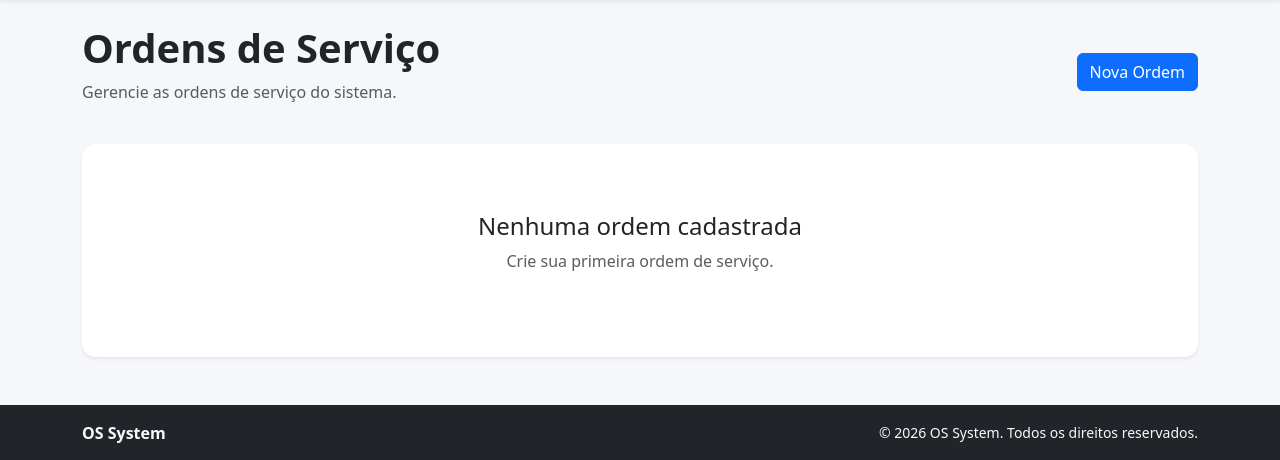
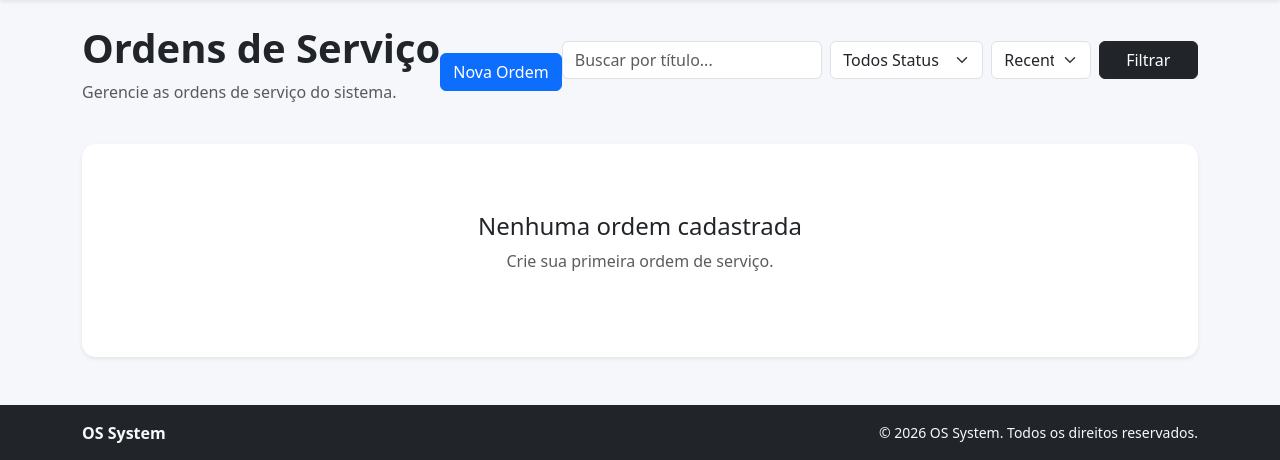
Before and after one commit to MaiconDante/os_system, a Flask app: page /orders/ in a window 1280 px wide. Shown: the part 57-517 px from the top of the page. Run offline with Flask 3, Linux system fonts and the light colour scheme.

Commit message:
feat: Add filtering and pagination to orders.

```diff
--- a/app/routes/order_service_routes.py
+++ b/app/routes/order_service_routes.py
@@ -21,13 +21,74 @@ order_service_bp = Blueprint(
 @order_service_bp.route("/")
 def index():
 
-    orders = OrderService.query.order_by(
-        OrderService.id.desc()
-    ).all()
+    page = request.args.get(
+        "page",
+        1,
+        type=int
+    )
+
+
+    search = request.args.get(
+        "search",
+        ""
+    ).strip()
+
+
+    status = request.args.get(
+        "status",
+        ""
+    ).strip()
+
+
+    sort = request.args.get(
+        "sort",
+        "newest"
+    )
+
+
+    query = OrderService.query
+
+
+    if search:
+
+        query = query.filter(
+            OrderService.title.ilike(
+                f"%{search}%"
+            )
+        )
+
+
+    if status:
+
+        query = query.filter(
+            OrderService.status == status
+        )
+
+
+    if sort == "oldest":
+
+        query = query.order_by(
+            OrderService.id.asc()
+        )
+
+    else:
+
+        query = query.order_by(
+            OrderService.id.desc()
+        )
+
+
+    orders = query.paginate(
+        page=page,
+        per_page=5
+    )
 
     return render_template(
         "orders/index.html",
-        orders=orders
+        orders=orders,
+        search=search,
+        status=status,
+        sort=sort
     )
 
 # Rota para criar uma nova ordem de serviço
--- a/app/templates/orders/index.html
+++ b/app/templates/orders/index.html
@@ -27,12 +27,120 @@ Ordens de Serviço
         Nova Ordem
     </a>
 
+    <form
+        method="GET"
+        class="mb-4"
+    >
+
+        <div class="row g-2">
+
+            <div class="col-md-5">
+
+                <input
+                    type="text"
+                    name="search"
+                    class="form-control"
+                    placeholder="Buscar por título..."
+                    value="{{ search }}"
+                >
+
+            </div>
+
+
+            <div class="col-md-3">
+
+                <select
+                    name="status"
+                    class="form-select"
+                >
+
+                    <option value="">
+                        Todos Status
+                    </option>
+
+                    <option
+                        value="Aberto"
+                        {% if status == "Aberto" %}
+                        selected
+                        {% endif %}
+                    >
+                        Aberto
+                    </option>
+
+                    <option
+                        value="Em andamento"
+                        {% if status == "Em andamento" %}
+                        selected
+                        {% endif %}
+                    >
+                        Em andamento
+                    </option>
+
+                    <option
+                        value="Finalizado"
+                        {% if status == "Finalizado" %}
+                        selected
+                        {% endif %}
+                    >
+                        Finalizado
+                    </option>
+
+                </select>
+
+            </div>
+
+
+            <div class="col-md-2">
+
+                <select
+                    name="sort"
+                    class="form-select"
+                >
+
+                    <option
+                        value="newest"
+                        {% if sort == "newest" %}
+                        selected
+                        {% endif %}
+                    >
+                        Recentes
+                    </option>
+
+                    <option
+                        value="oldest"
+                        {% if sort == "oldest" %}
+                        selected
+                        {% endif %}
+                    >
+                        Antigas
+                    </option>
+
+                </select>
+
+            </div>
+
+
+            <div class="col-md-2 d-grid">
+
+                <button
+                    type="submit"
+                    class="btn btn-dark"
+                >
+                    Filtrar
+                </button>
+
+            </div>
+
+        </div>
+
+    </form>
+
 </div>
 
 
 <div class="table-container shadow-sm">
 
-    {% if orders %}
+    {% if orders.items %}
 
     <div class="table-responsive">
 
@@ -56,7 +164,7 @@ Ordens de Serviço
 
             <tbody>
 
-                {% for order in orders %}
+                {% for order in orders.items %}
 
                 <tr>
 
@@ -139,6 +247,44 @@ Ordens de Serviço
             </tbody>
 
         </table>
+
+        <nav class="mt-4">
+
+            <ul class="pagination justify-content-center">
+
+                {% for page_num in orders.iter_pages() %}
+
+                    {% if page_num %}
+
+                        <li
+                            class="page-item
+                            {% if page_num == orders.page %}
+                            active
+                            {% endif %}"
+                        >
+
+                            <a
+                                class="page-link"
+                                href="{{ url_for(
+                                    'order_service.index',
+                                    page=page_num,
+                                    search=search,
+                                    status=status,
+                                    sort=sort
+                                ) }}"
+                            >
+                                {{ page_num }}
+                            </a>
+
+                        </li>
+
+                    {% endif %}
+
+                {% endfor %}
+
+            </ul>
+
+        </nav>
 
     </div>
 
```
